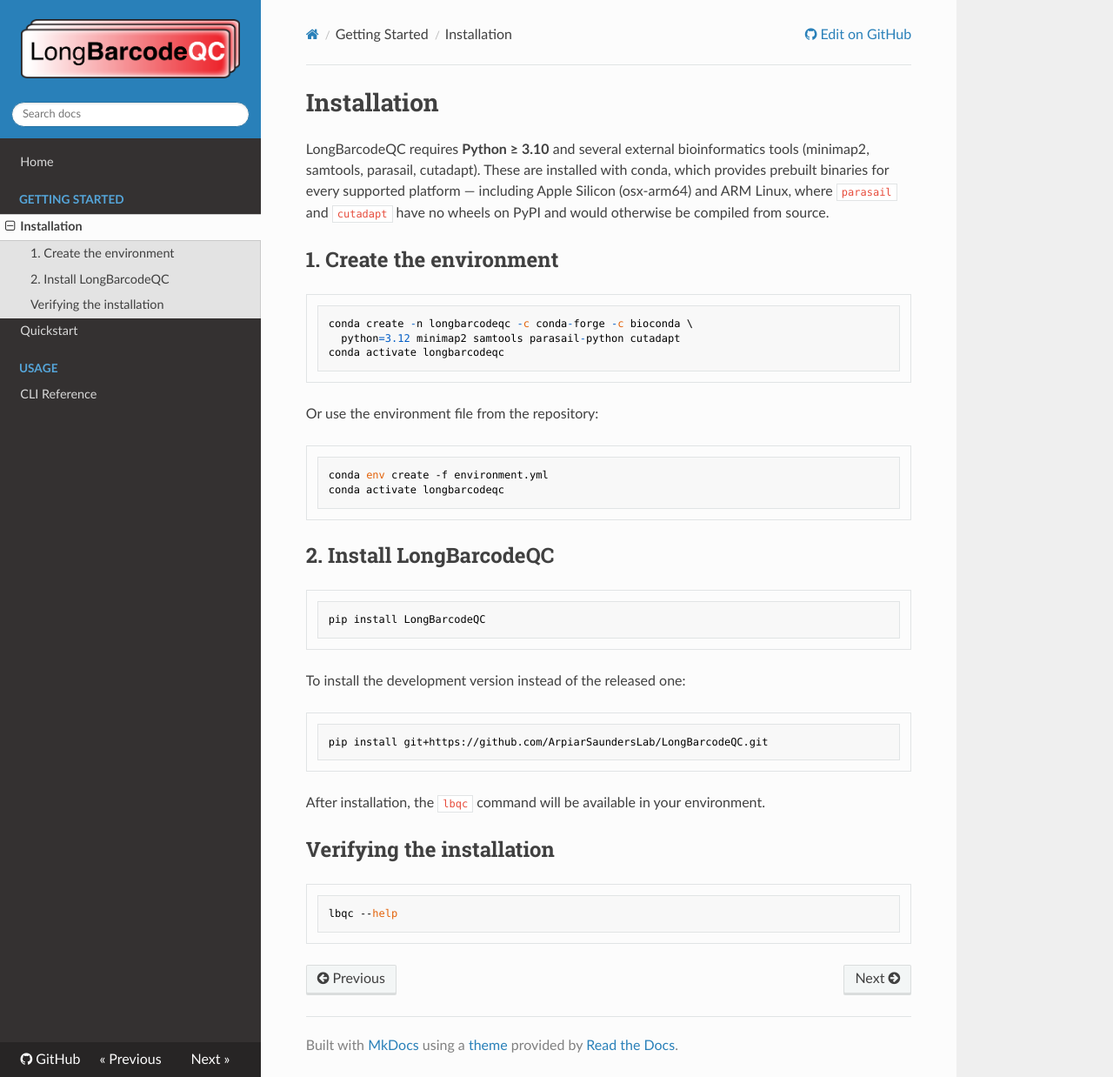
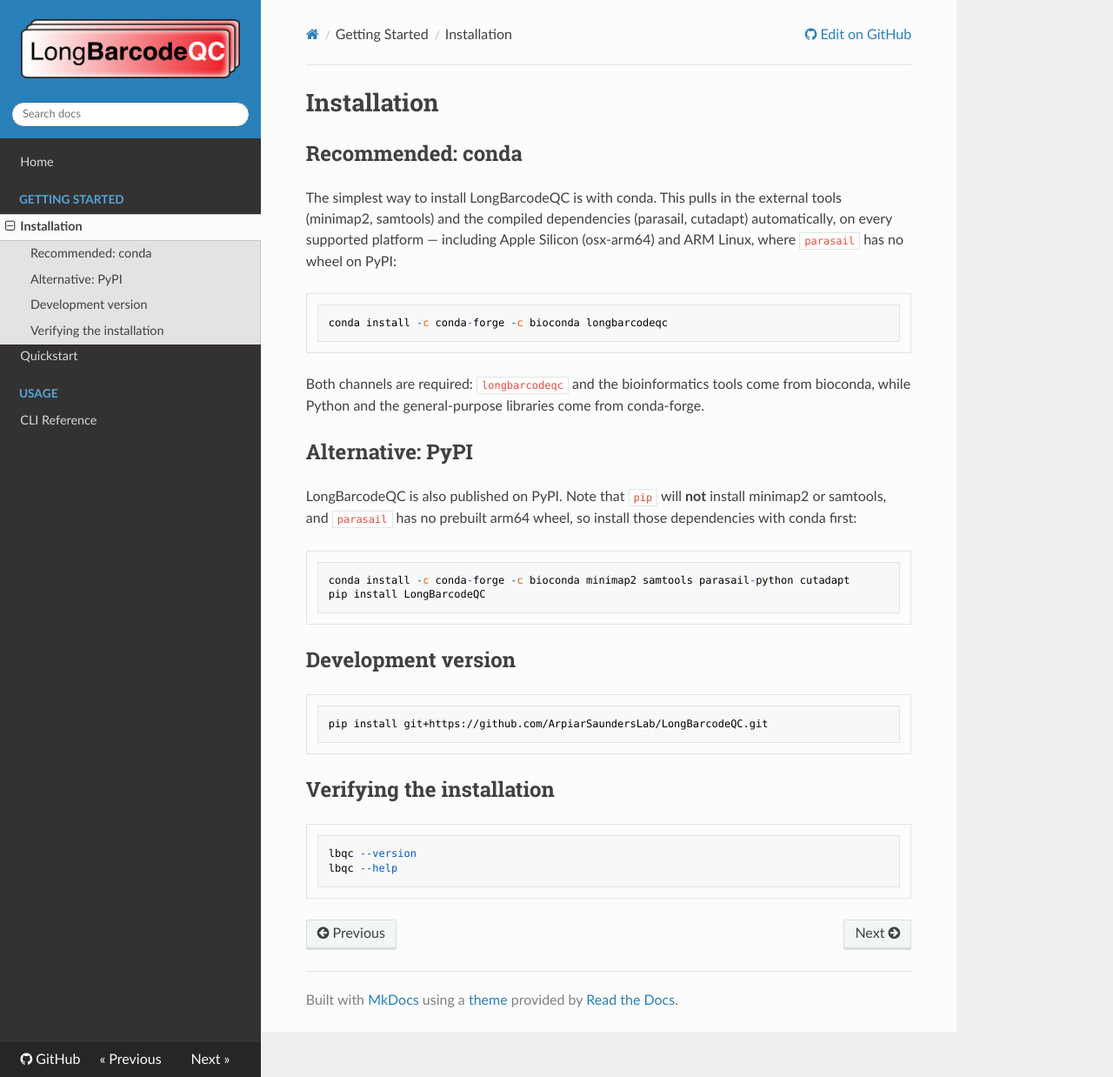
Before and after one commit to ArpiarSaundersLab/LongBarcodeQC, an MkDocs documentation site: the page built from docs/getting-started/installation.md, in a window 1280 px wide and 1238 px high. Shown: the whole window at 87% size. Built offline with MkDocs 1.6.1, drawn with Linux system fonts in a browser that asks for light colours; nearby versions of some CDN libraries.

Commit message:
now live on bioconda; edit installation instructions

````diff
--- a/docs/getting-started/installation.md
+++ b/docs/getting-started/installation.md
@@ -1,42 +1,39 @@
 # Installation
 
-LongBarcodeQC requires **Python ≥ 3.10** and several external bioinformatics tools
-(minimap2, samtools, parasail, cutadapt). These are installed with conda, which provides
-prebuilt binaries for every supported platform — including Apple Silicon (osx-arm64) and
-ARM Linux, where `parasail` and `cutadapt` have no wheels on PyPI and would otherwise be
-compiled from source.
+## Recommended: conda
 
-## 1. Create the environment
+The simplest way to install LongBarcodeQC is with conda. This pulls in the external tools
+(minimap2, samtools) and the compiled dependencies (parasail, cutadapt) automatically, on
+every supported platform — including Apple Silicon (osx-arm64) and ARM Linux, where
+`parasail` has no wheel on PyPI:
 
 ```bash
-conda create -n longbarcodeqc -c conda-forge -c bioconda \
-  python=3.12 minimap2 samtools parasail-python cutadapt
-conda activate longbarcodeqc
+conda install -c conda-forge -c bioconda longbarcodeqc
 ```
 
-Or use the environment file from the repository:
+Both channels are required: `longbarcodeqc` and the bioinformatics tools come from
+bioconda, while Python and the general-purpose libraries come from conda-forge.
+
+## Alternative: PyPI
+
+LongBarcodeQC is also published on PyPI. Note that `pip` will **not** install minimap2 or
+samtools, and `parasail` has no prebuilt arm64 wheel, so install those dependencies with
+conda first:
 
 ```bash
-conda env create -f environment.yml
-conda activate longbarcodeqc
-```
-
-## 2. Install LongBarcodeQC
-
-```bash
+conda install -c conda-forge -c bioconda minimap2 samtools parasail-python cutadapt
 pip install LongBarcodeQC
 ```
 
-To install the development version instead of the released one:
+## Development version
 
 ```bash
 pip install git+https://github.com/ArpiarSaundersLab/LongBarcodeQC.git
 ```
 
-After installation, the `lbqc` command will be available in your environment.
-
 ## Verifying the installation
 
 ```bash
+lbqc --version
 lbqc --help
 ```
````
Also changed, not shown: README.md (+19 -18 lines).
